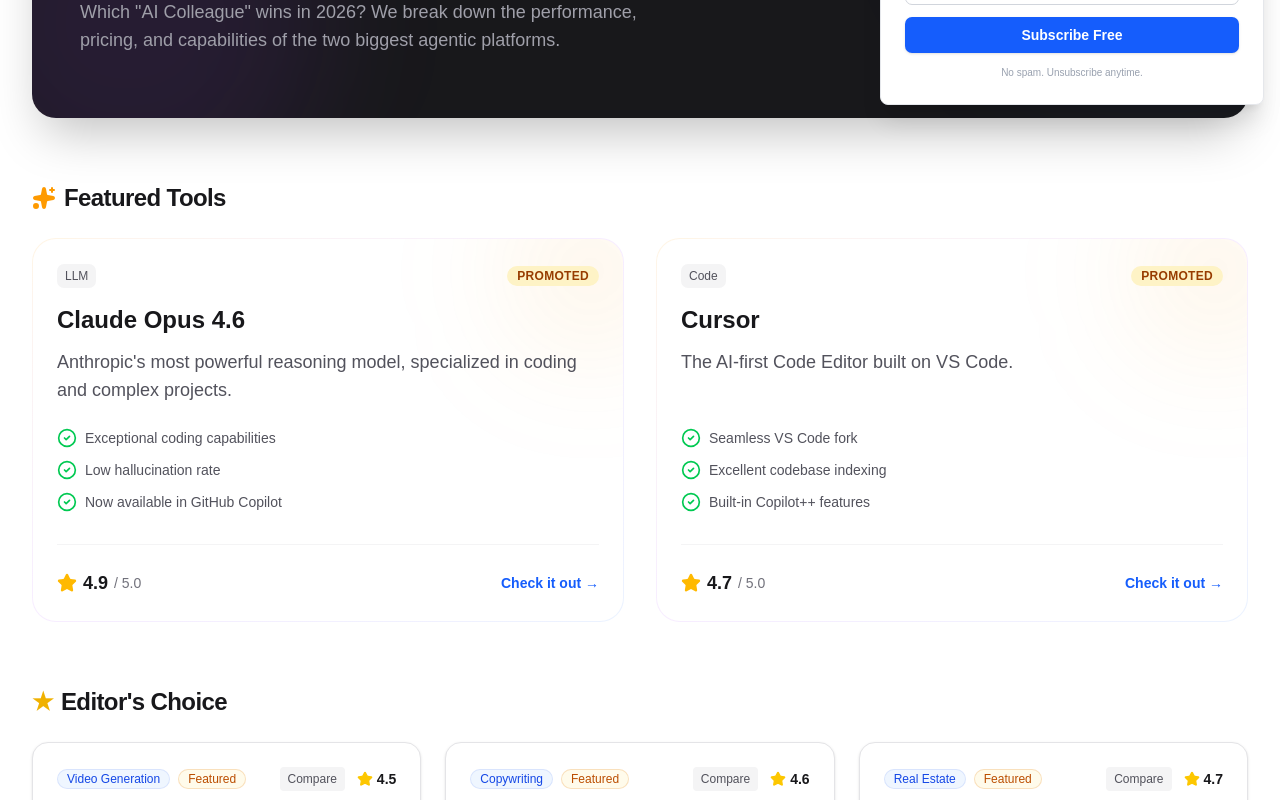
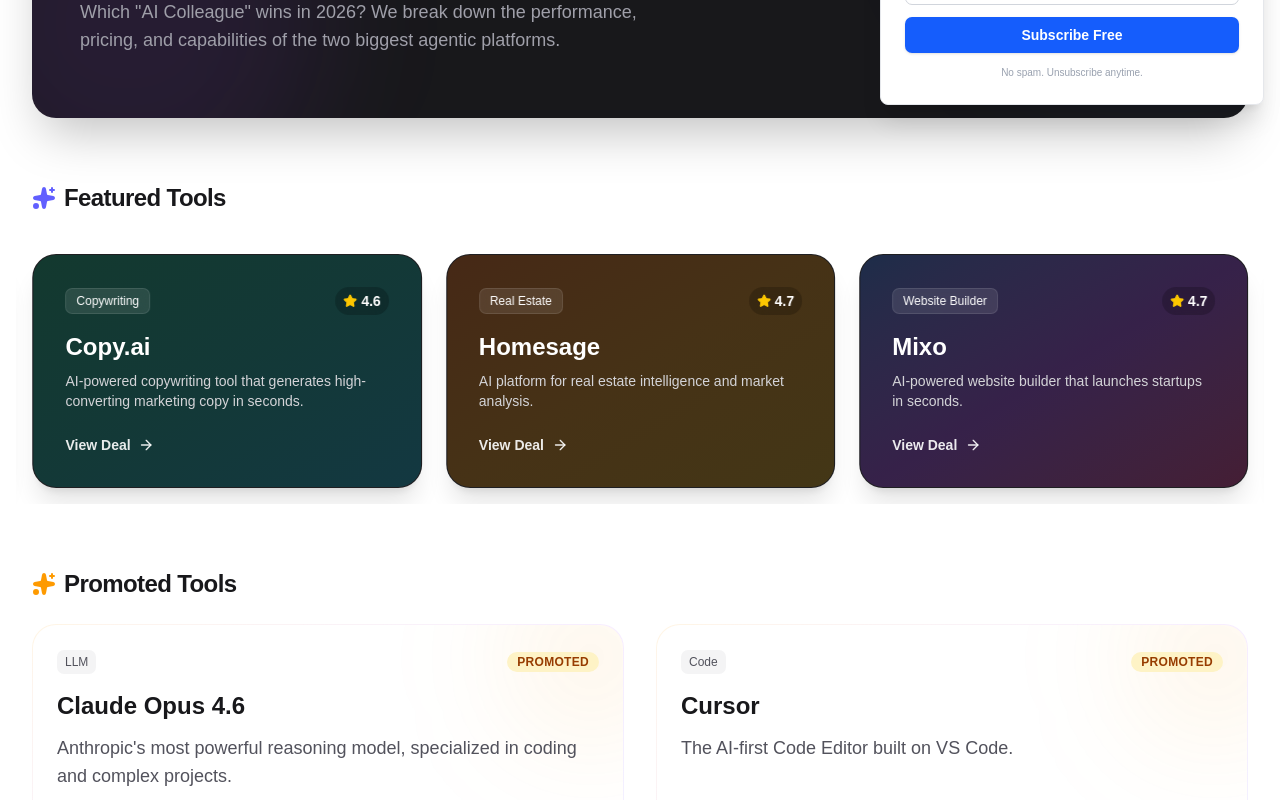
Before and after one commit to yuga-hashimoto/ai-tool-navigator, a Next.js app: page /en in a window 1280 px wide. Shown: the part 679-1479 px from the top of the page. Built offline with nearby package versions, Linux system fonts and the light colour scheme; no server answers.

Commit message:
feat: add Featured Tools carousel to homepage
Co-authored-by: yuga-hashimoto <74749461+yuga-hashimoto@users.noreply.github.com>

```diff
--- a/messages/en.json
+++ b/messages/en.json
@@ -42,8 +42,13 @@
       "readMore": "Read more",
       "featured": "Featured"
   },
-  "FeaturedTools": {
+  "FeaturedCarousel": {
       "title": "Featured Tools",
+      "viewDeal": "View Deal",
+      "learnMore": "Learn More"
+  },
+  "PromotedTools": {
+      "title": "Promoted Tools",
       "promoted": "Promoted",
       "checkItOut": "Check it out"
   },
--- a/messages/ja.json
+++ b/messages/ja.json
@@ -42,8 +42,13 @@
       "readMore": "続きを読む",
       "featured": "注目"
   },
-  "FeaturedTools": {
+  "FeaturedCarousel": {
       "title": "注目のツール",
+      "viewDeal": "詳細を見る",
+      "learnMore": "もっと詳しく"
+  },
+  "PromotedTools": {
+      "title": "プロモーション",
       "promoted": "プロモーション",
       "checkItOut": "チェックする"
   },
--- a/package.json
+++ b/package.json
@@ -13,6 +13,8 @@
     "@hookform/resolvers": "^5.2.2",
     "@swc/helpers": "^0.5.18",
     "clsx": "^2.1.1",
+    "embla-carousel-autoplay": "^8.6.0",
+    "embla-carousel-react": "^8.6.0",
     "googleapis": "^171.4.0",
     "gray-matter": "^4.0.3",
     "lucide-react": "^0.563.0",
--- a/src/app/[locale]/page.tsx
+++ b/src/app/[locale]/page.tsx
@@ -1,7 +1,8 @@
 import { getAllTools } from "@/lib/tools";
 import { ToolGrid } from "@/components/ToolGrid";
 import { ToolCard } from "@/components/ToolCard";
-import { FeaturedTools } from "@/components/FeaturedTools";
+import { PromotedTools } from "@/components/PromotedTools";
+import { FeaturedCarousel } from "@/components/FeaturedCarousel";
 import { Link } from "@/i18n/routing";
 import { ArrowLeft } from "lucide-react";
 import { getTranslations } from 'next-intl/server';
@@ -63,8 +64,11 @@ export default async function Home({
           </Link>
         </div>
 
+        {/* Featured Tools Carousel */}
+        <FeaturedCarousel tools={tools} />
+
         {/* Featured Tools Section (Promoted) */}
-        <FeaturedTools tools={tools} />
+        <PromotedTools tools={tools} />
 
         {/* Editor's Choice Section */}
         {editorsChoiceTools.length > 0 && (
--- /dev/null
+++ b/src/components/FeaturedCarousel.tsx
@@ -0,0 +1,79 @@
+"use client";
+
+import React from 'react';
+import useEmblaCarousel from 'embla-carousel-react';
+import Autoplay from 'embla-carousel-autoplay';
+import { ToolMetadata } from '@/lib/tools';
+import { Link } from '@/i18n/routing';
+import { Star, ArrowRight, Sparkles } from 'lucide-react';
+import { useTranslations } from 'next-intl';
+
+interface FeaturedCarouselProps {
+  tools: ToolMetadata[];
+}
+
+export function FeaturedCarousel({ tools }: FeaturedCarouselProps) {
+  const featuredTools = tools.filter((tool) => tool.featured);
+  const t = useTranslations('FeaturedCarousel');
+  const [emblaRef] = useEmblaCarousel({ loop: true, align: 'start' }, [Autoplay({ delay: 5000, stopOnInteraction: false })]);
+
+  if (featuredTools.length === 0) {
+    return null;
+  }
+
+  return (
+    <div className="mb-16 relative">
+        <div className="flex items-center gap-2 mb-6">
+            <Sparkles className="h-6 w-6 text-indigo-500 fill-indigo-500" />
+            <h2 className="text-2xl font-bold tracking-tight text-zinc-900 dark:text-white">
+                {t('title')}
+            </h2>
+        </div>
+      <div className="overflow-hidden -mx-4 px-4 py-4" ref={emblaRef}>
+        <div className="flex -ml-6">
+          {featuredTools.map((tool, index) => (
+            <div key={tool.slug} className="flex-[0_0_100%] md:flex-[0_0_50%] lg:flex-[0_0_33.333%] min-w-0 pl-6">
+               <Link href={`/tools/${tool.slug}`} className="block h-full group">
+                 <div className="relative h-full overflow-hidden rounded-3xl bg-zinc-900 dark:bg-zinc-800 p-8 shadow-xl transition-all duration-300 hover:shadow-2xl hover:-translate-y-1 border border-zinc-800/50">
+
+                    {/* Background Gradients */}
+                    <div className={`absolute inset-0 opacity-20 bg-gradient-to-br ${
+                        index % 3 === 0 ? 'from-blue-500 via-purple-500 to-pink-500' :
+                        index % 3 === 1 ? 'from-emerald-500 via-teal-500 to-cyan-500' :
+                        'from-orange-500 via-amber-500 to-yellow-500'
+                    }`} />
+
+                    {/* Content */}
+                    <div className="relative z-10 flex flex-col h-full">
+                        <div className="flex items-center justify-between mb-4">
+                            <span className="inline-flex items-center rounded-md bg-white/10 px-2.5 py-1 text-xs font-medium text-white backdrop-blur-sm border border-white/10">
+                                {tool.category}
+                            </span>
+                            <div className="flex items-center gap-1 bg-black/20 px-2 py-1 rounded-full backdrop-blur-sm">
+                                <Star className="h-3.5 w-3.5 fill-yellow-400 text-yellow-400" />
+                                <span className="text-sm font-bold text-white">{tool.rating}</span>
+                            </div>
+                        </div>
+
+                        <h3 className="text-2xl font-bold text-white mb-2 group-hover:text-white/90 transition-colors">
+                            {tool.title}
+                        </h3>
+
+                        <p className="text-zinc-300 text-sm line-clamp-3 mb-6 flex-grow">
+                            {tool.description}
+                        </p>
+
+                        <div className="flex items-center text-sm font-semibold text-white/90 group-hover:text-white mt-auto">
+                            {t('viewDeal')}
+                            <ArrowRight className="ml-2 h-4 w-4 transition-transform group-hover:translate-x-1" />
+                        </div>
+                    </div>
+                 </div>
+               </Link>
+            </div>
+          ))}
+        </div>
+      </div>
+    </div>
+  );
+}
--- a/src/components/FeaturedTools.tsx
+++ b/src/components/PromotedTools.tsx
@@ -5,13 +5,13 @@ import { Link } from '@/i18n/routing';
 import { Star, Sparkles, CheckCircle2 } from 'lucide-react';
 import { useTranslations } from 'next-intl';
 
-interface FeaturedToolsProps {
+interface PromotedToolsProps {
   tools: ToolMetadata[];
 }
 
-export function FeaturedTools({ tools }: FeaturedToolsProps) {
+export function PromotedTools({ tools }: PromotedToolsProps) {
   const promotedTools = tools.filter((tool) => tool.promoted);
-  const t = useTranslations('FeaturedTools');
+  const t = useTranslations('PromotedTools');
 
   if (promotedTools.length === 0) {
     return null;
--- a/src/lib/tools.ts
+++ b/src/lib/tools.ts
@@ -14,6 +14,7 @@ export interface ToolMetadata {
   cons?: string[];
   affiliate_link: string;
   promoted?: boolean;
+  featured?: boolean;
   last_updated?: string;
   verified?: boolean;
   discount?: string;
```
Also changed, not shown: 1 other file (tests, documents, lock files or other folders).
